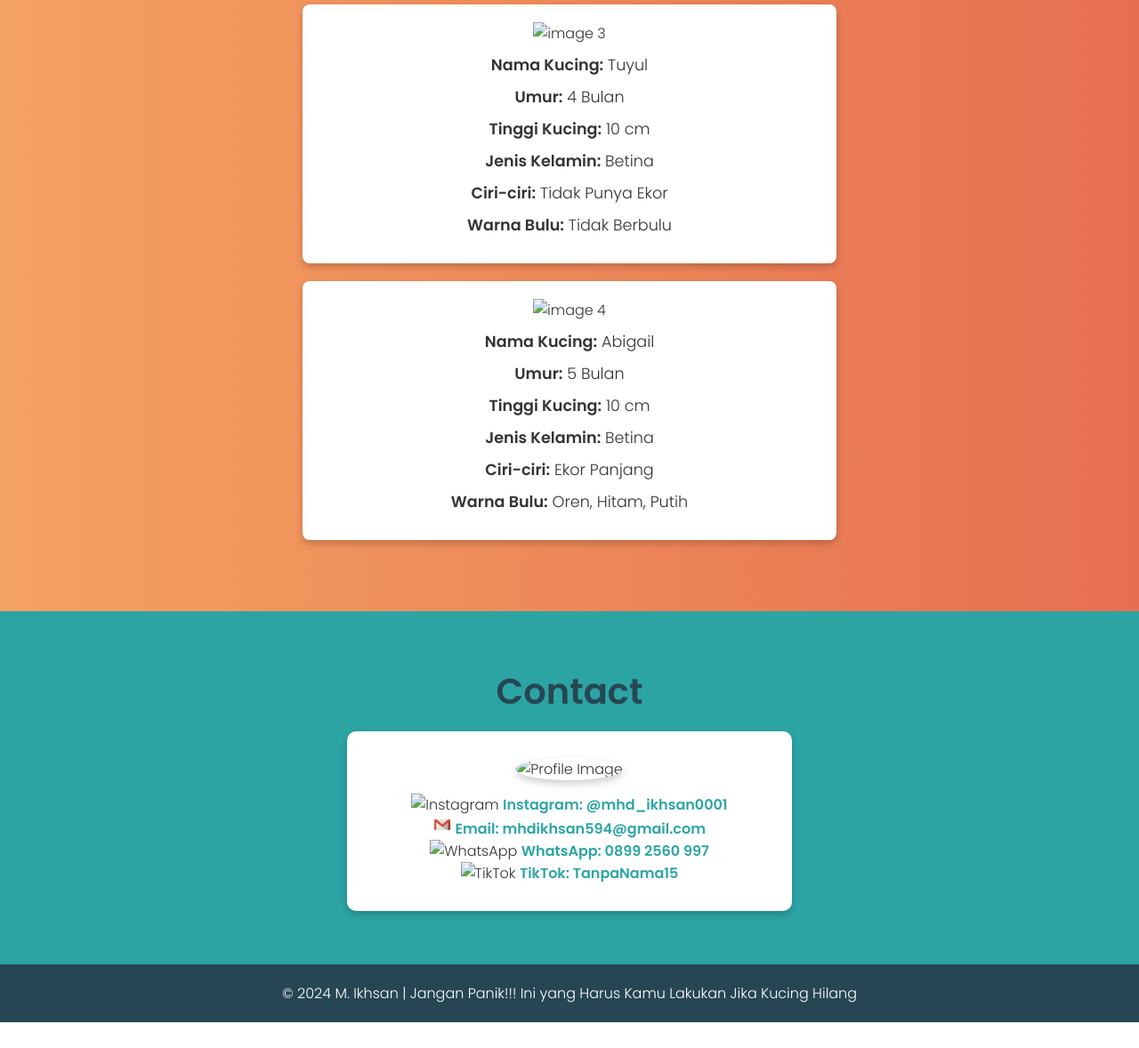
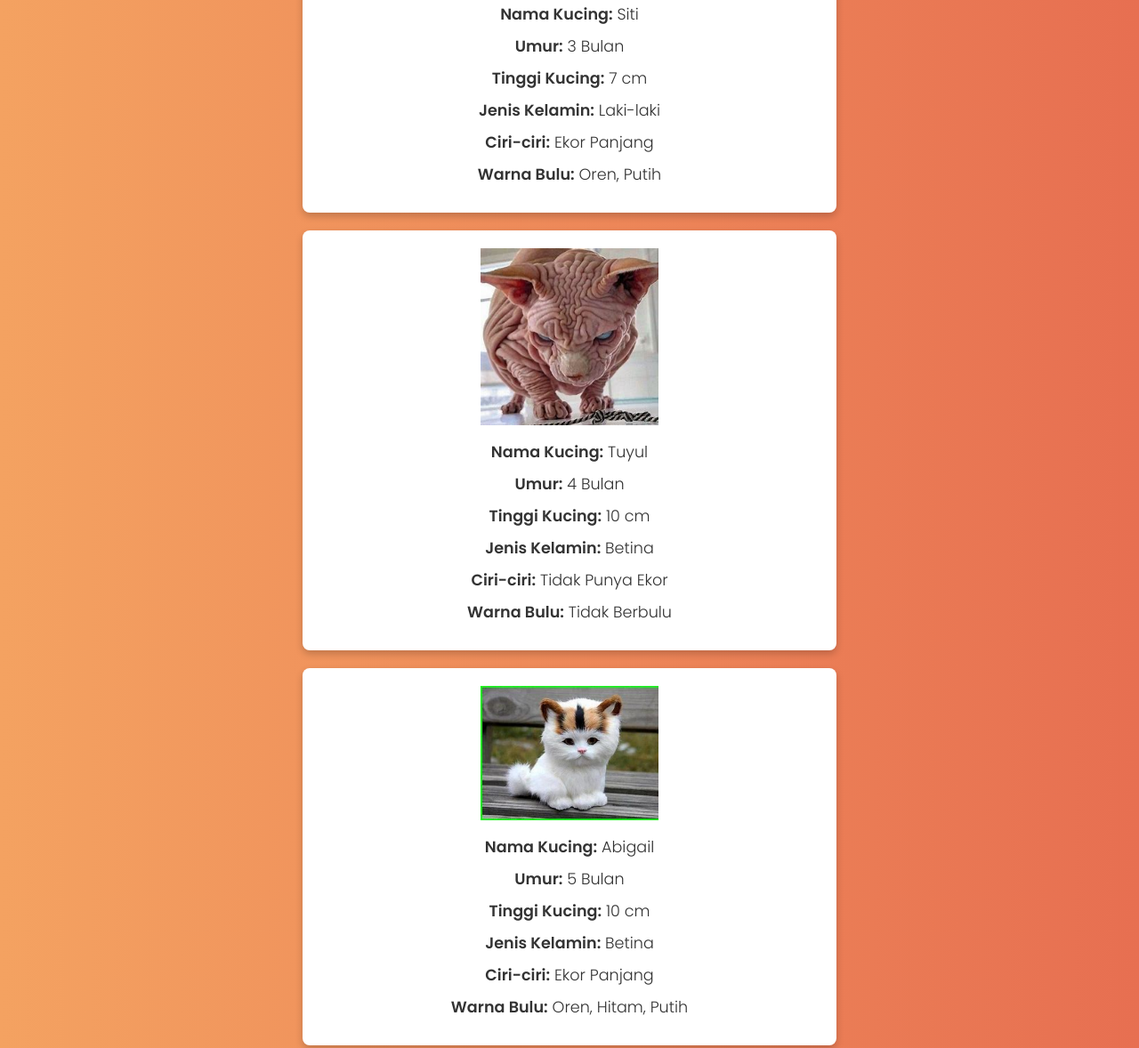
Before and after one commit to muhikhsan15/Web-M-ikhsan, a plain HTML site: page index.html in a window 1280 px wide. Shown: the part 1389-2567 px from the top of the page at 89% size. Before the commit the page ends 2538 px from the top, so only its background shows below. Drawn offline with Linux system fonts and the light colour scheme; files whose address does not match are found by name.

Commit message:
Update index.html

```diff
--- a/index.html
+++ b/index.html
@@ -201,7 +201,7 @@
     <section id="biodata kucing">
         <h1>Biodata Kucing</h1>
         <div class="card">
-            <img class="image 1" src="assect/image/download.jpg" alt="image 1" width="200">
+            <img class="image 1" src="download.jpg" alt="image 1" width="200">
             <p><strong>Nama Kucing:</strong> kelly</p>
             <p><strong>Umur:</strong> 1 tahun</p>
             <p><strong>Tinggi Kucing:</strong> 15 cm</p>
@@ -210,7 +210,7 @@
             <p><strong>Warna Bulu:</strong> Oren, Putih</p>
         </div>
         <div class="card 1">
-            <img class="image 2" src="assect/image/OIP.jpg" alt="image 2" width="200">
+            <img class="image 2" src="OIP.jpg" alt="image 2" width="200">
             <p><strong>Nama Kucing:</strong> Siti</p>
             <p><strong>Umur:</strong> 3 Bulan</p>
             <p><strong>Tinggi Kucing:</strong> 7 cm</p>
@@ -219,7 +219,7 @@
             <p><strong>Warna Bulu:</strong> Oren, Putih</p>
         </div>
         <div class="card 2">
-            <img class="image 3" src="assect/image/OIP (1).jpg" alt="image 3" width="200">
+            <img class="image 3" src="OIP (1).jpg" alt="image 3" width="200">
             <p><strong>Nama Kucing:</strong> Tuyul</p>
             <p><strong>Umur:</strong> 4 Bulan</p>
             <p><strong>Tinggi Kucing:</strong> 10 cm</p>
@@ -228,7 +228,7 @@
             <p><strong>Warna Bulu:</strong> Tidak Berbulu</p>
         </div>
         <div class="card 3">
-            <img class="image 4" src="assect/image/OIP (2).jpg" alt="image 4" width="200">
+            <img class="image 4" src="OIP (2).jpg" alt="image 4" width="200">
             <p><strong>Nama Kucing:</strong> Abigail</p>
             <p><strong>Umur:</strong> 5 Bulan</p>
             <p><strong>Tinggi Kucing:</strong> 10 cm</p>
@@ -242,11 +242,11 @@
     <section id="contact">
         <h1>Contact</h1>
         <div class="card">
-            <img class="profileImage" src="assect/image/WhatsApp Image 2024-10-08 at 19.48.06.jpeg" alt="Profile Image" width="100">
+            <img class="profileImage" src="WhatsApp Image 2024-10-08 at 19.48.06.jpeg" alt="Profile Image" width="100">
 
             <!-- Instagram -->
             <div class="contact-item">
-                <img src="assect/image/ig.jfif" alt="Instagram" width="25"> <a href="https://www.instagram.com/mhd_ikhsan0001" target="_blank">Instagram: @mhd_ikhsan0001</a>
+                <img src="ig.jfif" alt="Instagram" width="25"> <a href="https://www.instagram.com/mhd_ikhsan0001" target="_blank">Instagram: @mhd_ikhsan0001</a>
             </div>
 
             <!-- Email -->
@@ -256,12 +256,12 @@
 
             <!-- WhatsApp -->
             <div class="contact-item">
-                <img src="assect/image/wa.jfif" alt="WhatsApp" width="25"> <a href="https://web.whatsapp.com/" target="_blank">WhatsApp: 0899 2560 997</a>
+                <img src="wa.jfif" alt="WhatsApp" width="25"> <a href="https://web.whatsapp.com/" target="_blank">WhatsApp: 0899 2560 997</a>
             </div>
 
             <!-- TikTok -->
             <div class="contact-item">
-                <img src="assect/image/tiktok.jfif" alt="TikTok" width="15"> <a href="https://www.tiktok.com/@lucas02066/video/7381033345125240085?is_from_webapp=1&sender_device=pc&web_id=7449176472050992648" target="_blank">TikTok: TanpaNama15</a>
+                <img src="tiktok.jfif" alt="TikTok" width="15"> <a href="https://www.tiktok.com/@lucas02066/video/7381033345125240085?is_from_webapp=1&sender_device=pc&web_id=7449176472050992648" target="_blank">TikTok: TanpaNama15</a>
             </div>
         </div>
     </section>
@@ -274,7 +274,7 @@
 
 <body>
     <!-- Elemen audio dengan loop -->
-    <audio id="kucing-sound" src="assect/audio/Suara Kucing 2.mpeg" autoplay loop></audio>
+    <audio id="kucing-sound" src="Suara Kucing 2.mpeg" autoplay loop></audio>
 
     <script>
         // Script untuk memastikan audio otomatis berputar
```
